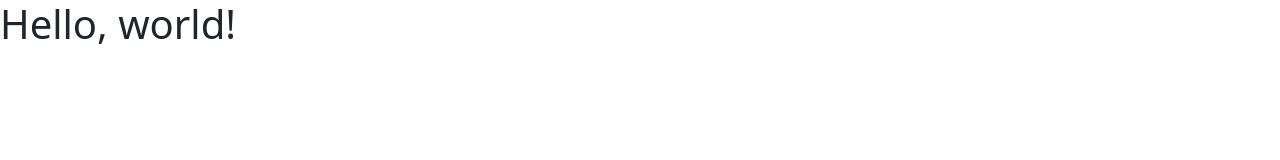
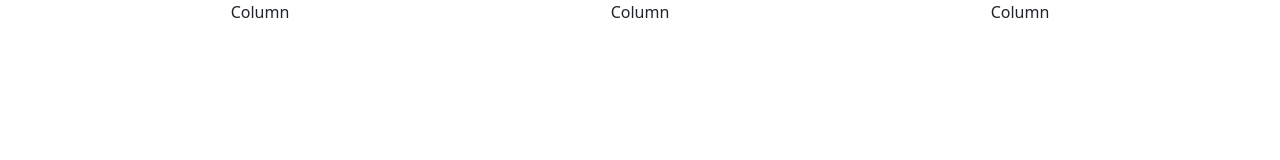
Before and after one commit to TempeHS/2024SDD-HSC-MajorProject-Amber.D, a plain HTML site: page index.html in a window 1280 px wide. Drawn offline with nearby package versions, Linux system fonts and the light colour scheme.

Commit message:
Update index.html
Adding Bootstrap template if grids

```diff
--- a/index.html
+++ b/index.html
@@ -8,7 +8,19 @@
     <link ref="stylesheet" href="globalStyle.css">
   </head>
   <body>
-    <h1>Hello, world!</h1>
+    <div class="container text-center">
+        <div class="row">
+          <div class="col">
+            Column
+          </div>
+          <div class="col">
+            Column
+          </div>
+          <div class="col">
+            Column
+          </div>
+        </div>
+      </div>
     <script src="https://cdn.jsdelivr.net/npm/bootstrap@5.3.2/dist/js/bootstrap.bundle.min.js" integrity="sha384-C6RzsynM9kWDrMNeT87bh95OGNyZPhcTNXj1NW7RuBCsyN/o0jlpcV8Qyq46cDfL" crossorigin="anonymous"></script>
   </body>
 </html>
```
